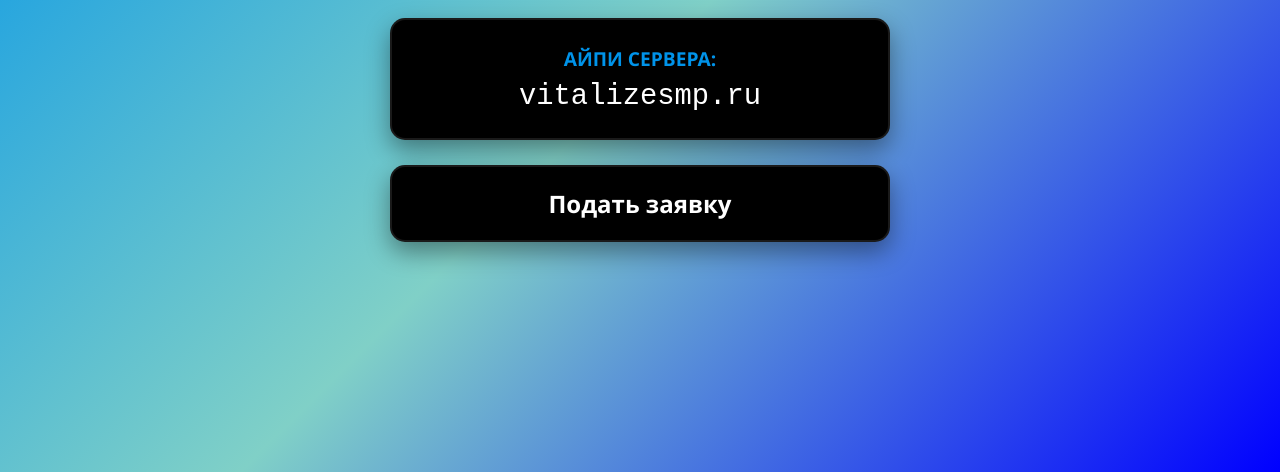
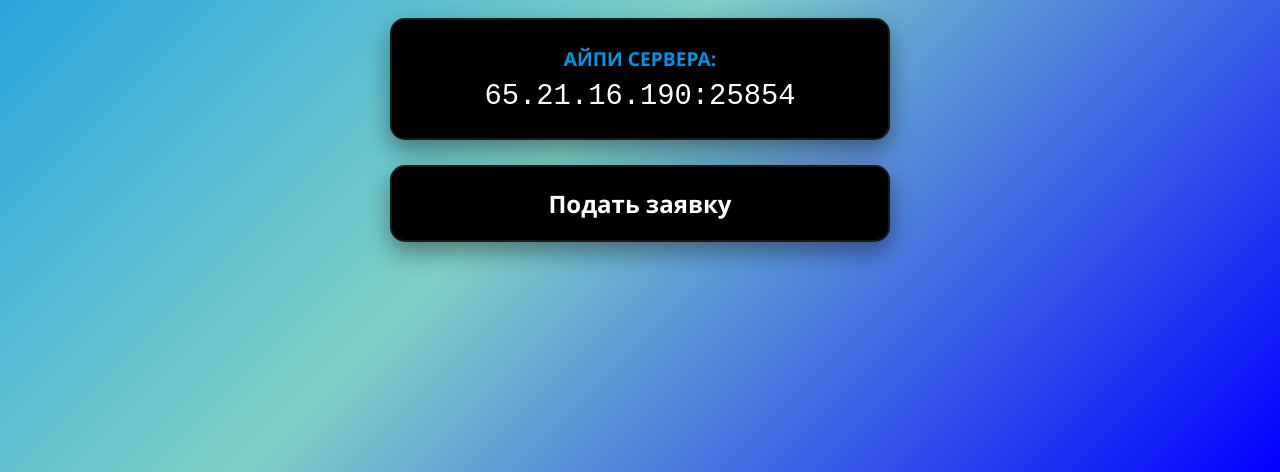
Before and after one commit to bexopasndq1-glitch/vitalizesmp.github.io, a plain HTML site: page index.html in a window 1280 px wide. Shown: the part 328-800 px from the top of the page. Drawn offline with Linux system fonts and the light colour scheme.

Commit message:
Update index.html

```diff
--- a/index.html
+++ b/index.html
@@ -194,8 +194,8 @@
 
         <div class="block-card">
             <div class="ip-title">Айпи сервера:</div>
-            <div class="ip-address" onclick="navigator.clipboard.writeText('vitalizesmp.ru'); alert('IP скопирован!');">
-                vitalizesmp.ru
+            <div class="ip-address" onclick="navigator.clipboard.writeText('65.21.16.190:25854'); alert('IP скопирован!');">
+                65.21.16.190:25854
             </div>
         </div>
 
```
